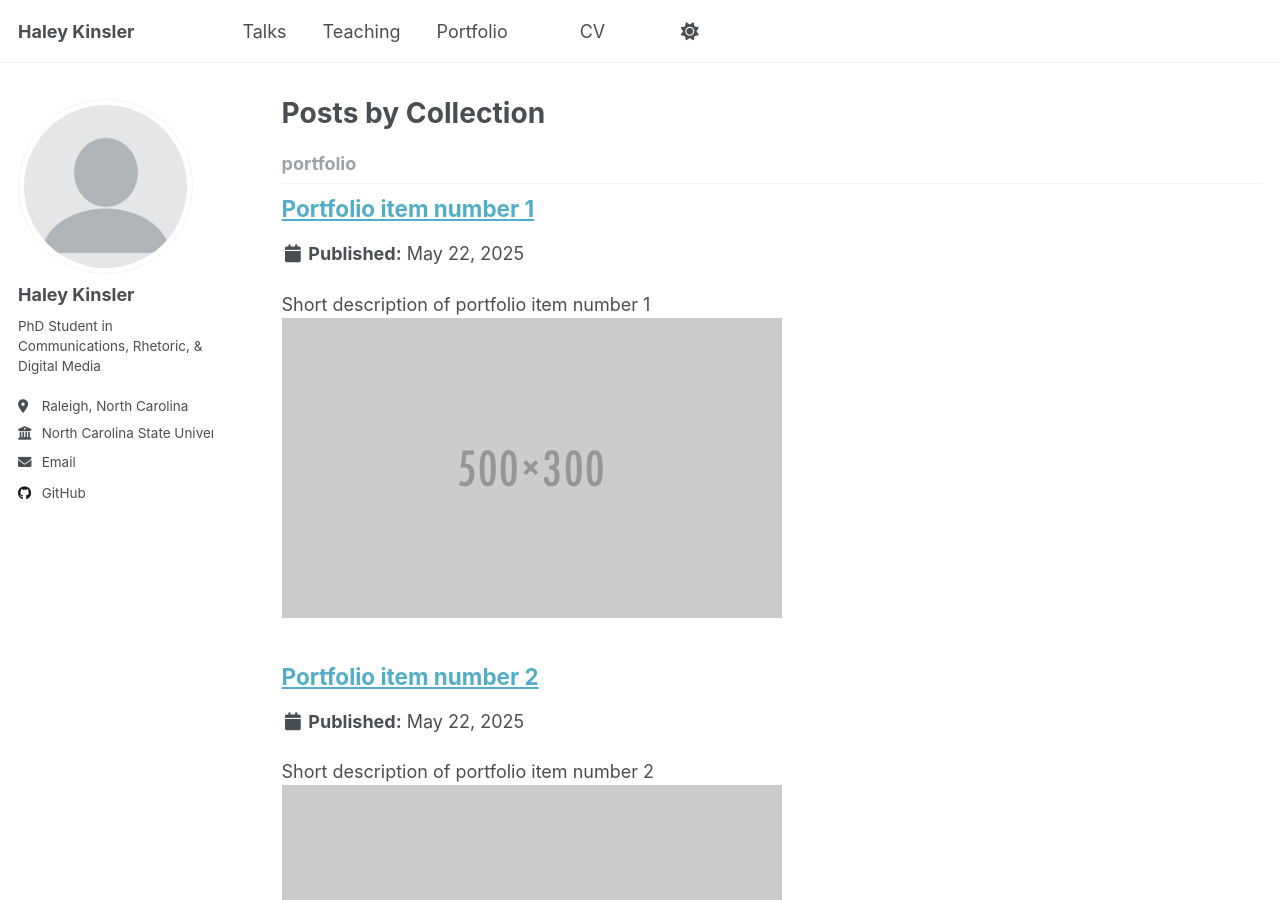
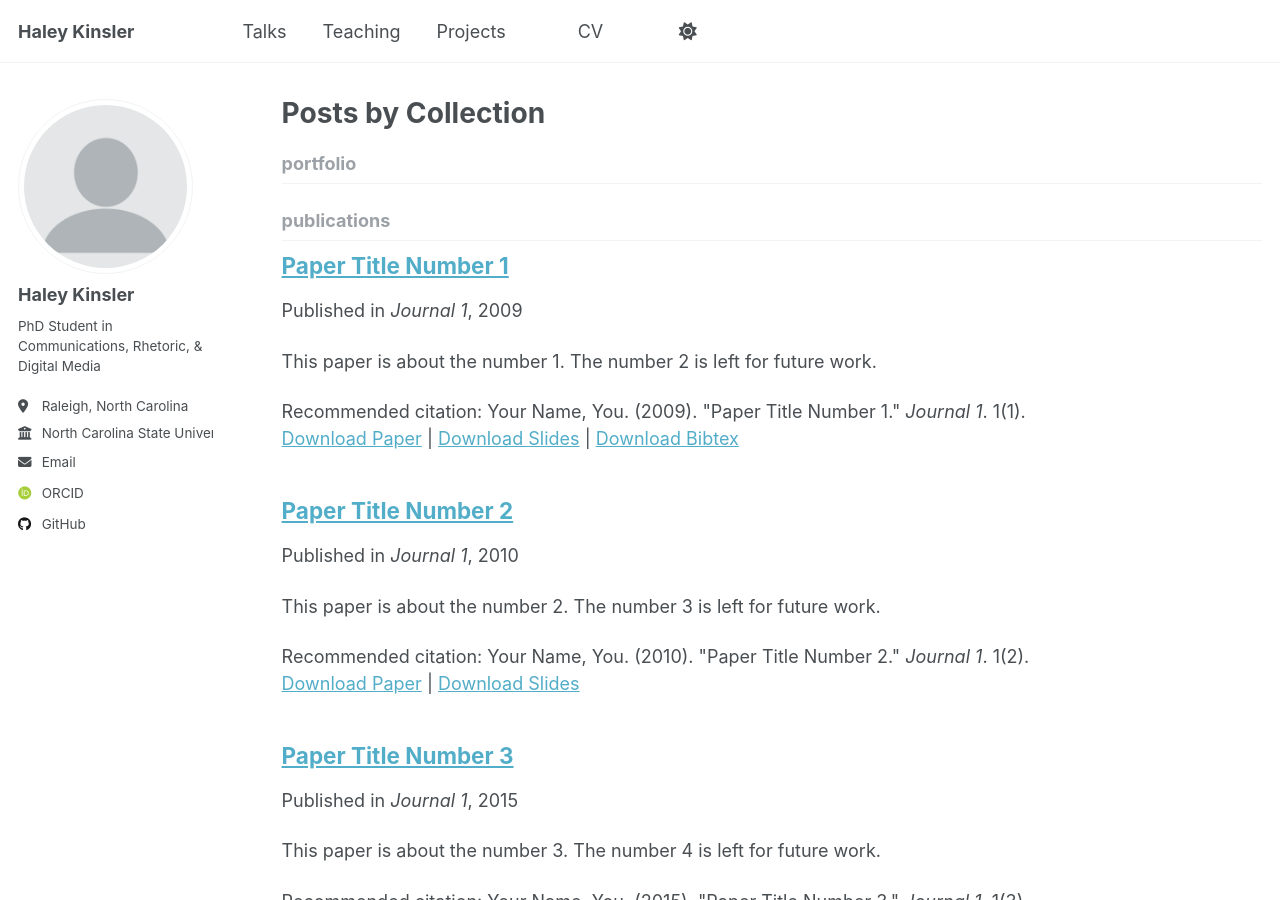
Before and after one commit to hmkinsler/hmkinsler.github.io, a Jekyll site: the page built from _pages/collection-archive.html, in a window 1280 px wide and 900 px high. Built offline with Jekyll 4.4.1, drawn with Linux system fonts in a browser that asks for light colours; some web fonts are replaced; some of the changed text lies outside the part shown.

Commit message:
Beginning to add projects & research work to site

```diff
--- a/_config.yml
+++ b/_config.yml
@@ -36,7 +36,7 @@ author:
   arxiv            : # URL - Update with the correct link to your profile
   googlescholar    : # URL
   impactstory      : # URL
-  orcid            : # URL
+  orcid            : https://orcid.org/0009-0009-6081-4456
   semantic         : # URL
   pubmed           : # URL
   researchgate     : # URL
--- a/_data/navigation.yml
+++ b/_data/navigation.yml
@@ -17,8 +17,8 @@ main:
   - title: "Teaching"
     url: /teaching/
 
-  - title: "Portfolio"
-    url: /portfolio/
+  - title: "Projects"
+    url: /projects/
 
   - title: # "Blog Posts"
     url: # /year-archive/
--- a/_portfolio/portfolio-1.md
+++ /dev/null
@@ -1,7 +0,0 @@
----
-title: "Portfolio item number 1"
-excerpt: "Short description of portfolio item number 1<br/><img src='/images/500x300.png'>"
-collection: portfolio
----
-
-This is an item in your portfolio. It can be have images or nice text. If you name the file .md, it will be parsed as markdown. If you name the file .html, it will be parsed as HTML.
```
Also changed, not shown: _projects/bookscanner.md (added, +5 -0 lines), _projects/fourth-ward.md (added, +21 -0 lines), _projects/nctnblp.md (added, +7 -0 lines), _talks/oberlin-documentary-talk.md (added, +9 -0 lines), _projects/portfolio-2.html (renamed from _portfolio/portfolio-2.html), images/research/NCTNBP_logo.png (added), images/research/bhm-doc-screening-tabling.jpg (added), images/research/bhm-doc-screening.jpg (added), images/research/durham-pride.jpg (added), images/research/museum-exhibit.jpg (added), images/research/museum-pic.jpg (added), images/research/neighborhood-association.jpg (added), 1 other file.
